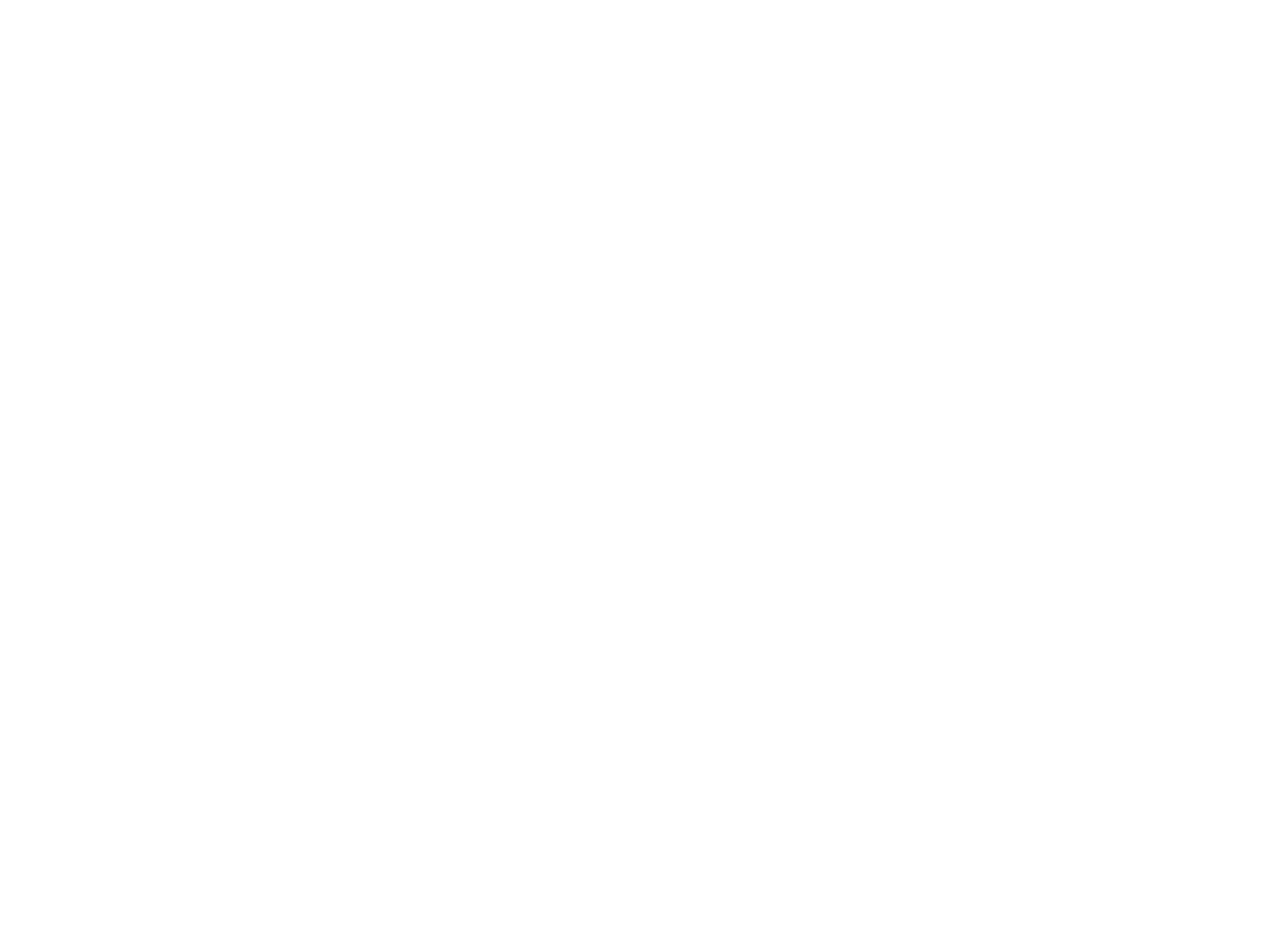
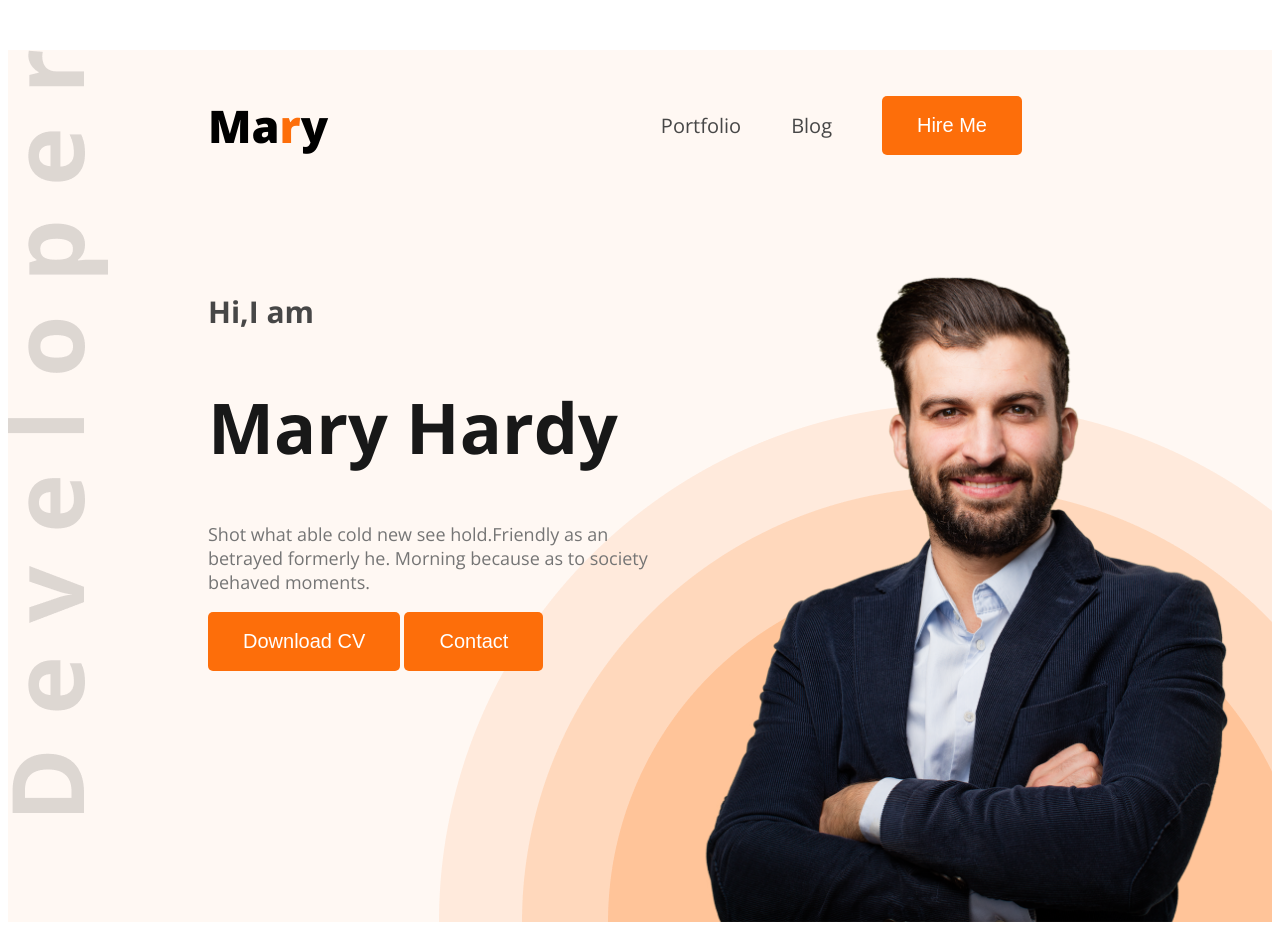
Before and after one commit to HoridasPro/web-development-portfolio, a plain HTML site: page index.html in a window 1280 px wide. Shown: the top 925 px of the page. Before the commit the page ends 800 px from the top, so only its background shows below. Drawn offline with nearby package versions, Linux system fonts and the light colour scheme.

Commit message:
added to header tag and something part of main tag

```diff
--- a/index.html
+++ b/index.html
@@ -4,16 +4,62 @@
   <meta charset="UTF-8">
   <meta name="viewport" content="width=device-width, initial-scale=1.0">
   <title>Web development portfolio website</title>
+  <link rel="preconnect" href="https://fonts.googleapis.com">
+<link rel="preconnect" href="https://fonts.gstatic.com" crossorigin>
+<link href="https://fonts.googleapis.com/css2?family=Open+Sans:ital,wght@0,300..800;1,300..800&display=swap" rel="stylesheet">
+  <link rel="stylesheet" href="styless/fortfolio.css">
 </head>
-<body>
-  <header>
+<body class="open_sans_normal">
+  <!-- Heading Design  -->
+  <!-- Navbar Style -->
+  <header class="header secondary_bg">
+    <nav>
+      <h3 class="nav_title">Ma<span class="text_primary">r</span>y</h3>
+      <ul>
+        <li><a class="dark_2" href="">Portfolio</a></li>
+        <li><a class="dark_2" href="">Blog</a></li>
+        <li><a href=""><button class="btn_primary">Hire Me</button></a></li>
+      </ul>
+    </nav>
+    <!-- Banner Design -->
+    <div class="banner">
+      <div class="banner_content">
+        <h4 class="banner_header_h4">Hi,I am</h4>
+        <h1 class="banner_header_h1">Mary Hardy</h1>
+        <p class="banner_para">Shot what able cold new see hold.Friendly as an betrayed formerly he. Morning because as to society behaved moments.</p>
+        <button class="btn_primary">Download CV</button>
+        <button class="btn_primary">Contact</button>
+      </div>
+      <img class="banner_img" src="images/hardy.png" alt="">
+    </div>
+  </header>
 
-  </header>
-  <main>
-
+  <!-- Main Section Design -->
+  <main class="secondary_bg">
+    <section class="about_me">
+      <h3 class="about_h3">About Me</h3>
+      <p class="about_para">I, m a designer & developer with a passion for web design. I enjoy developing simple, clean and slick websites that provide real value to the end user. Thousands of clients have procured exceptional resulfs while working with me. Delivering work within time and budget which meets clients requirements in our mata.</p>
+      <div class="all_items">
+        <div class="about_intems">
+          <p class="about_title">Name:</p>
+          <p class="about_description">Mary Hardy</p>
+        </div>
+        <div class="about_intems">
+          <p class="about_title">Email:</p>
+          <p class="about_description">info@gmail.com</p>
+        </div>
+        <div class="about_intems">
+          <p class="about_title">Date of birth</p>
+          <p class="about_description">11 November</p>
+        </div>
+        <div class="about_intems">
+          <p class="about_title">From</p>
+          <p class="about_description">Los Angeles,USA</p>
+        </div>
+      </div>
+    </section>
   </main>
   <footer>
-
   </footer>
 </body>
 </html>
--- /dev/null
+++ b/styless/fortfolio.css
@@ -0,0 +1,124 @@
+.open_sans_normal{
+  font-family: "Open Sans", sans-serif;
+  font-optical-sizing: auto;
+  font-style: normal;
+  font-variation-settings:
+  "wdth" 100;
+}
+
+/*Navigation Style */
+nav{
+  display: flex;
+  align-items: center;
+  justify-content: space-between;
+  margin: 50px 200px;
+}
+.nav_title{
+  font-weight:800;
+  font-size: 45px;
+}
+.text_primary{
+  color: #FD6E0A;
+}
+
+/* List Style */
+nav ul{
+  display: flex;
+  align-items: center;
+}
+nav ul li{
+  list-style: none;
+  margin-right: 50px;
+  font-size: 20px;
+}
+nav ul li a{
+  text-decoration: none;
+  color:#474747;
+}
+nav .dark_2{
+  color: #474747;
+}
+.btn_primary{
+  background-color: #FD6E0A;
+  font-size: 20px;
+  padding: 18px 35px;
+  color: #fff;
+  border-radius: 5px;
+  border: none;
+}
+
+/* Header Banckground Design */
+.header{
+  background-image: url(../images/developer.png),url(../images/header_bg.png);
+  background-repeat: no-repeat;
+  background-position: top left,bottom right;
+}
+.secondary_bg{
+  background-color:#FFF8F3 ;
+}
+
+/* Banner Design */
+.banner{
+  display: flex;
+  justify-content: space-between;
+  margin: 0 35px 0 200px;
+}
+.banner_content{
+  max-width: 585px;
+}
+.banner_header_h4{
+  color: #474747;
+  font-size: 30px;
+}
+.banner_header_h1{
+  color: #181818;
+  font-size: 70px;
+  font-weight: bold;
+}
+.banner_para{
+  color: #757575;
+  font-size: 18px;
+}
+
+/* Button Design */
+.banner_btn{
+  color: #fff;
+  font-size: ;
+}
+.banner_img{
+  width: 580px;
+}
+
+/* About Design */
+main{
+  max-width: 1100px;
+  margin: 0 auto;
+}
+.about_me{
+  padding: 130px 150px;
+  margin-top: 130px;
+  text-align: center;
+}
+.about_h3{
+  font-weight: bold;
+  font-size: 35px;
+  color: #181818;
+}
+.about_para{
+  color: #757575;
+  font-size: 18px;
+  text-align: justify;
+}
+.all_items{
+  display: flex;
+  justify-content: space-around;
+}
+.about_titile{
+  color: #757575;
+  font-size: 18px;
+}
+.about_description{
+  color: #474747;
+  font-weight: bold;
+  font-size: 20px;
+}
```
